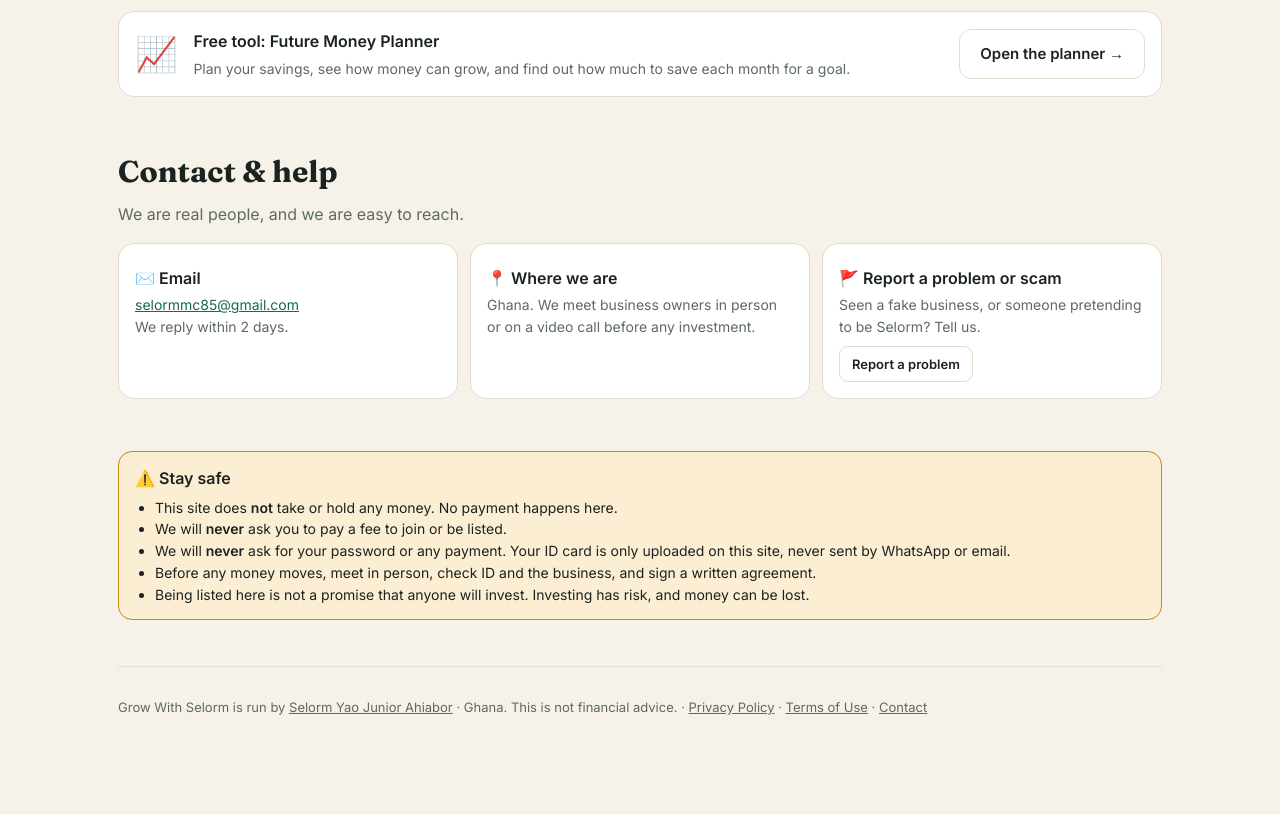
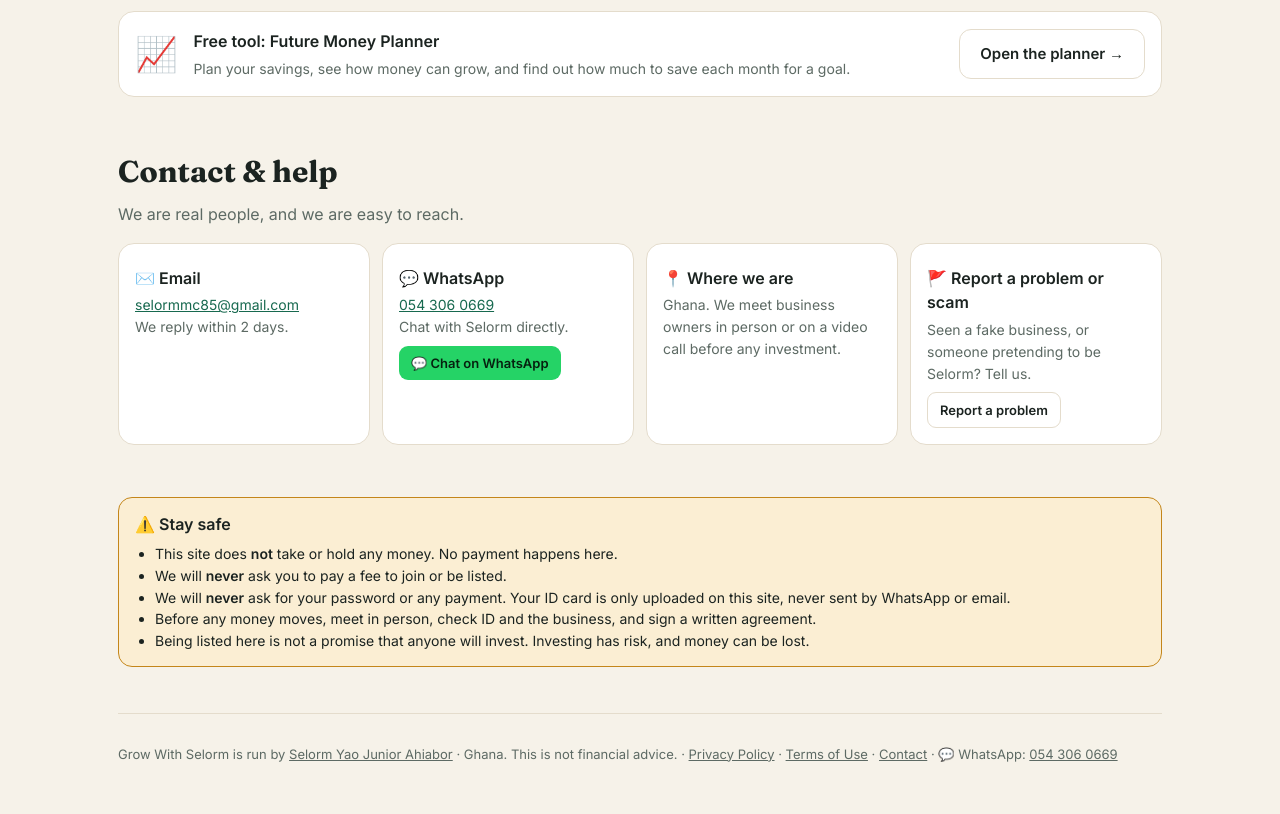
Before and after one commit to McSelorm/McSelorm.github.io, a plain HTML site: page index.html in a window 1280 px wide. Shown: the part 1366-2180 px from the top of the page. Before the commit the page ends 2133 px from the top, so only its background shows below. Drawn offline with nearby package versions, Linux system fonts and the light colour scheme; no server answers.

Commit message:
Add WhatsApp contact button and number
Co-Authored-By: Claude Opus 5.5 <noreply@anthropic.com>
Claude-Session: https://claude.ai/code/session_01TFJBkghGPdiHGAsEoYLdpW

```diff
--- a/index.html
+++ b/index.html
@@ -257,6 +257,7 @@
     <p class="sub">We are real people, and we are easy to reach.</p>
     <div class="contact-grid">
       <div class="step"><h3>✉️ Email</h3><p><a id="contactEmail" href="#"></a><br>We reply within 2 days.</p></div>
+      <div class="step"><h3>💬 WhatsApp</h3><p><a href="https://wa.me/233543060669" target="_blank" rel="noopener">054 306 0669</a><br>Chat with Selorm directly.</p><a class="btn main sm" style="margin-top:8px;background:#25D366;color:#06210f" href="https://wa.me/233543060669?text=Hello%20Selorm%2C%20I%20found%20Grow%20With%20Selorm" target="_blank" rel="noopener">💬 Chat on WhatsApp</a></div>
       <div class="step"><h3>📍 Where we are</h3><p>Ghana. We meet business owners in person or on a video call before any investment.</p></div>
       <div class="step"><h3>🚩 Report a problem or scam</h3><p>Seen a fake business, or someone pretending to be Selorm? Tell us.</p><button class="btn ghost sm" style="margin-top:8px" id="reportBtn">Report a problem</button></div>
     </div>
@@ -275,7 +276,7 @@
     </div>
   </section>
 
-  <footer>Grow With Selorm is run by <a href="/about/">Selorm Yao Junior Ahiabor</a> · Ghana. This is not financial advice. · <a href="/privacy/">Privacy Policy</a> · <a href="/terms/">Terms of Use</a> · <a href="#contact">Contact</a></footer>
+  <footer>Grow With Selorm is run by <a href="/about/">Selorm Yao Junior Ahiabor</a> · Ghana. This is not financial advice. · <a href="/privacy/">Privacy Policy</a> · <a href="/terms/">Terms of Use</a> · <a href="#contact">Contact</a> · 💬 WhatsApp: <a href="https://wa.me/233543060669" target="_blank" rel="noopener">054 306 0669</a></footer>
 </div>
 
 <!-- Report modal -->
```
